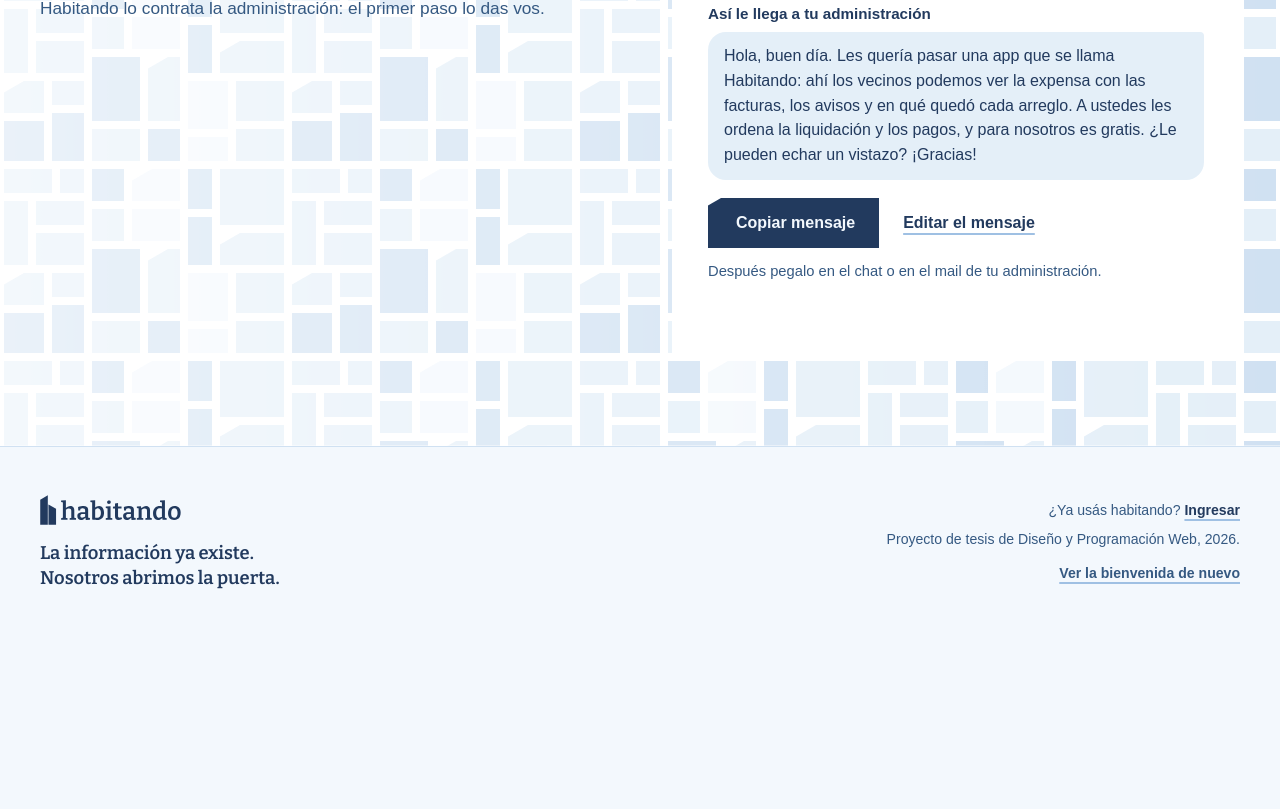
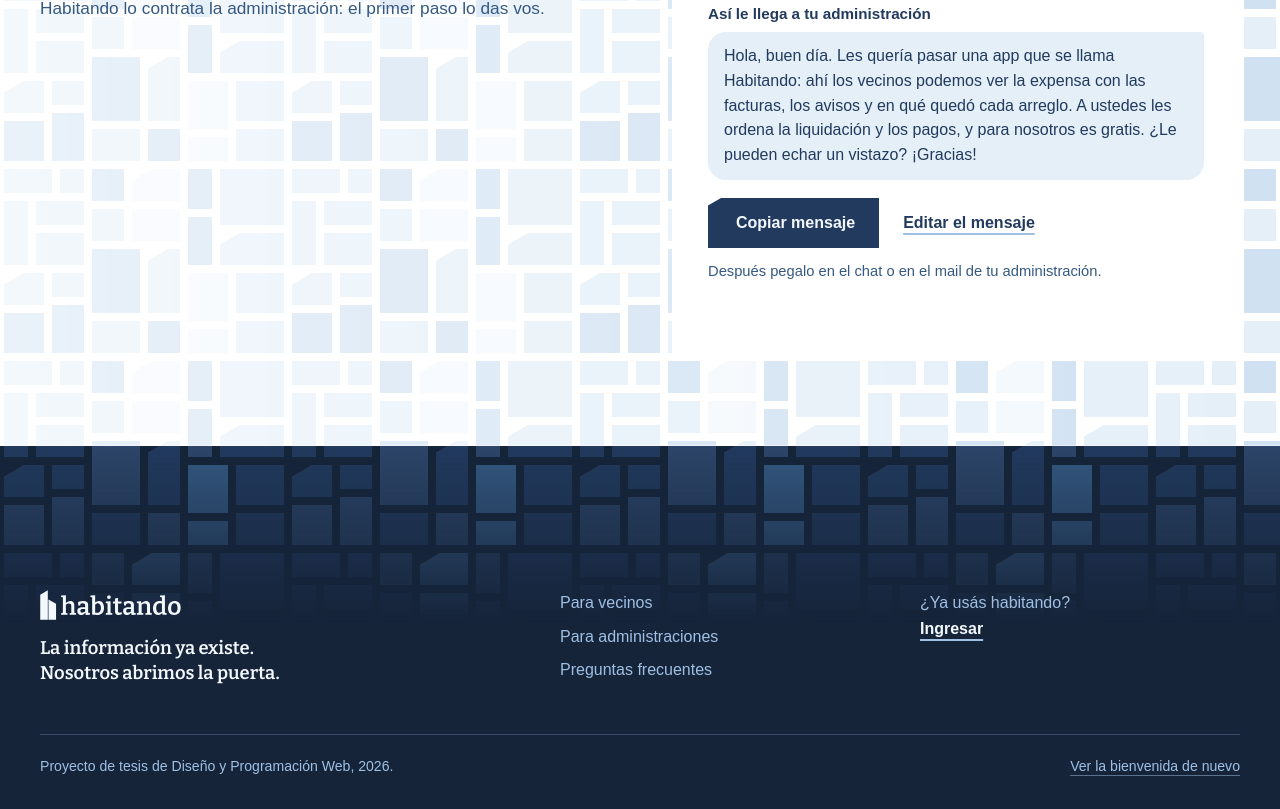
Before and after one commit to Gaston3000/habitando-landing, a Next.js app: page / in a window 1280 px wide. Shown: the part 4761-5570 px from the top of the page. Before the commit the page ends 5408 px from the top, so only its background shows below. Built offline with nearby package versions, Linux system fonts and the light colour scheme; a web font is replaced by a local one.

Commit message:
pie siempre oscuro con la trama que sigue de la banda final, atajos a cada version y letra chica abajo

```diff
--- a/src/componentes/Landing.js
+++ b/src/componentes/Landing.js
@@ -54,6 +54,12 @@ export default function Landing() {
     window.scrollTo({ top: 0, behavior: movimientoReducido ? "auto" : "smooth" });
   }
 
+  // Desde el pie: sube y muestra la versión elegida
+  function verPerfil(nuevo) {
+    irArriba();
+    elegirPerfil(nuevo);
+  }
+
   function verElOtroLado() {
     irArriba();
     elegirPerfil(perfil === "vecinos" ? "administraciones" : "vecinos");
@@ -79,7 +85,7 @@ export default function Landing() {
         <PreguntasFrecuentes />
         <Accion />
       </main>
-      <Pie alRepetirBienvenida={repetirBienvenida} />
+      <Pie alVerPerfil={verPerfil} alRepetirBienvenida={repetirBienvenida} />
     </>
   );
 }
--- a/src/componentes/Pie.js
+++ b/src/componentes/Pie.js
@@ -1,26 +1,114 @@
+"use client";
+
+import { useEffect, useState } from "react";
 import Isologo from "@/componentes/Isologo";
+import Sala from "@/componentes/Sala";
 import { CLASES_ENLACE } from "@/lib/clases";
 import { URL_INGRESAR } from "@/lib/enlaces";
+import { ALTO_MODULO, ANCHO_MODULO, SALAS } from "@/lib/trama";
 
-export default function Pie({ alRepetirBienvenida }) {
+// La trama de la banda final y la del pie van a la misma escala, así los ambientes coinciden en el corte
+const ESCALA_TRAMA = 0.8;
+const ALTO_TRAMA = ALTO_MODULO * ESCALA_TRAMA;
+
+const SECCIONES = [
+  { texto: "Para vecinos", perfil: "vecinos" },
+  { texto: "Para administraciones", perfil: "administraciones" },
+  { texto: "Preguntas frecuentes", ancla: "#preguntas" },
+];
+
+// Arriba del pie sigue la trama de la banda final, en su versión oscura: es el mismo plano, solo cambia la luz.
+// Para que los ambientes sigan del otro lado del corte, el patrón se corre lo que mide la banda final
+// (módulo el alto de una fila de la trama). Se apaga hacia abajo, donde está el texto.
+function TramaPie() {
+  const [desfase, setDesfase] = useState(0);
+
+  useEffect(() => {
+    const banda = document.getElementById("accion");
+    const observador = new ResizeObserver(() => setDesfase(banda.offsetHeight % ALTO_TRAMA));
+    observador.observe(banda);
+    return () => observador.disconnect();
+  }, []);
+
   return (
-    <footer className="border-t border-borde-suave pt-12 pb-14">
-      <div className="contenedor flex flex-wrap items-end justify-between gap-x-12 gap-y-6">
-        <div>
-          <Isologo etiqueta="habitando" className="h-7.5" />
-          <p className="mt-4 max-w-[24ch] font-titulo text-[1.15rem] leading-[1.35] font-semibold">
-            La información ya existe. Nosotros abrimos la puerta.
-          </p>
-        </div>
-        <div className="grid justify-items-start gap-1.5 text-[0.88rem] text-texto-secundario sm:justify-items-end sm:text-right">
-          <p>
-            ¿Ya usás habitando?{" "}
-            <a href={URL_INGRESAR} className={`${CLASES_ENLACE} text-texto-principal`}>
+    <svg
+      aria-hidden="true"
+      className="pointer-events-none absolute inset-x-0 top-0 block h-28 w-full [mask-image:linear-gradient(to_bottom,#000,transparent)] md:h-44"
+    >
+      <defs>
+        <pattern
+          id="trama-pie"
+          width={ANCHO_MODULO}
+          height={ALTO_MODULO}
+          patternUnits="userSpaceOnUse"
+          patternTransform={`translate(0 ${-desfase}) scale(${ESCALA_TRAMA})`}
+        >
+          {SALAS.map((sala, indice) => (
+            <Sala key={indice} sala={sala} className={`trama-oscura-${sala.tono}`} />
+          ))}
+        </pattern>
+      </defs>
+      <rect width="100%" height="100%" fill="url(#trama-pie)" />
+    </svg>
+  );
+}
+
+// Pie de la página, siempre oscuro (fondo de marca de tema.css): la marca con su frase, atajos a cada versión
+// y a las preguntas, "Ingresar" para quien ya usa la app y, abajo, la letra chica.
+export default function Pie({ alVerPerfil, alRepetirBienvenida }) {
+  // Las preguntas se buscan sin cambiar la dirección: así el perfil elegido (#vecinos o #administraciones) se mantiene
+  function irASeccion(evento, seccion) {
+    evento.preventDefault();
+    if (seccion.perfil) alVerPerfil(seccion.perfil);
+    else document.querySelector(seccion.ancla).scrollIntoView();
+  }
+
+  return (
+    <footer className="relative overflow-hidden bg-superficie-marca text-texto-sobre-marca">
+      <TramaPie />
+
+      <div className="contenedor relative pt-24 pb-8 md:pt-36">
+        <div className="grid gap-10 md:grid-cols-[minmax(0,1.5fr)_minmax(0,1fr)_minmax(0,1fr)]">
+          <div>
+            <Isologo etiqueta="habitando" className="h-7.5" />
+            <p className="mt-4 font-titulo text-[1.15rem] leading-[1.35] font-semibold">
+              <span className="block">La información ya existe.</span>
+              <span className="block">Nosotros abrimos la puerta.</span>
+            </p>
+          </div>
+
+          <nav aria-label="Secciones de la página">
+            <ul className="grid gap-2">
+              {SECCIONES.map((seccion) => (
+                <li key={seccion.texto}>
+                  <a
+                    href={seccion.ancla ?? `#${seccion.perfil}`}
+                    onClick={(evento) => irASeccion(evento, seccion)}
+                    className="text-texto-sobre-marca-secundario hover:text-texto-sobre-marca"
+                  >
+                    {seccion.texto}
+                  </a>
+                </li>
+              ))}
+            </ul>
+          </nav>
+
+          {/* Para quien ya usa la app: va aparte, porque es para otra persona */}
+          <div>
+            <p className="text-texto-sobre-marca-secundario">¿Ya usás habitando?</p>
+            <a href={URL_INGRESAR} className={`${CLASES_ENLACE} decoration-texto-sobre-marca-secundario`}>
               Ingresar
             </a>
-          </p>
+          </div>
+        </div>
+
+        <div className="mt-12 flex flex-wrap items-center justify-between gap-x-8 gap-y-2 border-t border-texto-sobre-marca-secundario/25 pt-5 text-[0.88rem] text-texto-sobre-marca-secundario">
           <p>Proyecto de tesis de Diseño y Programación Web, 2026.</p>
-          <button type="button" onClick={alRepetirBienvenida} className={CLASES_ENLACE}>
+          <button
+            type="button"
+            onClick={alRepetirBienvenida}
+            className="cursor-pointer underline decoration-texto-sobre-marca-secundario/50 underline-offset-[0.3em] hover:text-texto-sobre-marca"
+          >
             Ver la bienvenida de nuevo
           </button>
         </div>
--- a/src/componentes/PreguntasFrecuentes.js
+++ b/src/componentes/PreguntasFrecuentes.js
@@ -174,7 +174,7 @@ function Preguntas({ id, preguntas }) {
 
 export default function PreguntasFrecuentes() {
   return (
-    <section aria-labelledby="titulo-preguntas" className="espacio-seccion">
+    <section id="preguntas" aria-labelledby="titulo-preguntas" className="espacio-seccion">
       <div className="contenedor">
         <h2 id="titulo-preguntas" className="font-titulo text-titulo-seccion font-bold tracking-[-0.022em] text-balance">
           Preguntas frecuentes
```
